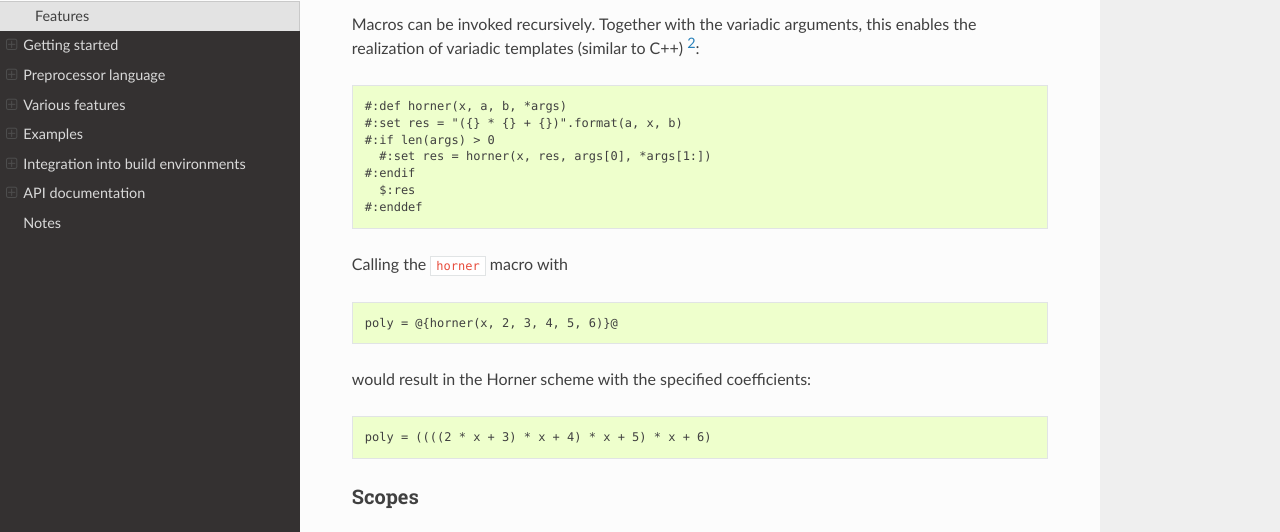
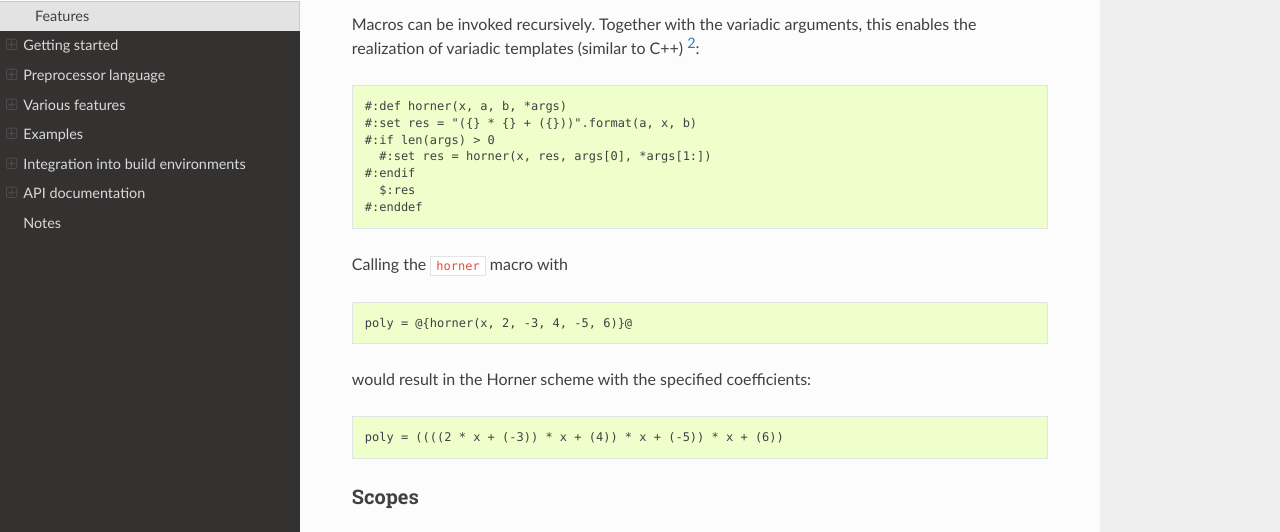
Before and after one commit to aradi/fypp, a Sphinx documentation site: the page built from docs/fypp.rst, in a window 1280 px wide and 900 px high, scrolled down 18462 px. Shown: the part 161-693 px from the top of the window. Built offline with Sphinx 7.4.7 and the Read the Docs theme 2.0.0, drawn with Linux system fonts in a browser that asks for light colours.

```diff
--- a/docs/fypp.rst
+++ b/docs/fypp.rst
@@ -899,7 +899,7 @@ Macros can be invoked recursively. Together with the variadic arguments, this
 enables the realization of variadic templates (similar to C++) [2]_::
 
   #:def horner(x, a, b, *args)
-  #:set res = "({} * {} + {})".format(a, x, b)
+  #:set res = "({} * {} + ({}))".format(a, x, b)
   #:if len(args) > 0
     #:set res = horner(x, res, args[0], *args[1:])
   #:endif
@@ -908,12 +908,11 @@ enables the realization of variadic templates (similar to C++) [2]_::
 
 Calling the ``horner`` macro with ::
 
-  poly = @{horner(x, 2, 3, 4, 5, 6)}@
+  poly = @{horner(x, 2, -3, 4, -5, 6)}@
 
 would result in the Horner scheme with the specified coefficients::
 
-  poly = ((((2 * x + 3) * x + 4) * x + 5) * x + 6)
-
+  poly = ((((2 * x + (-3)) * x + (4)) * x + (-5)) * x + (6))
 
 
 Scopes
```
